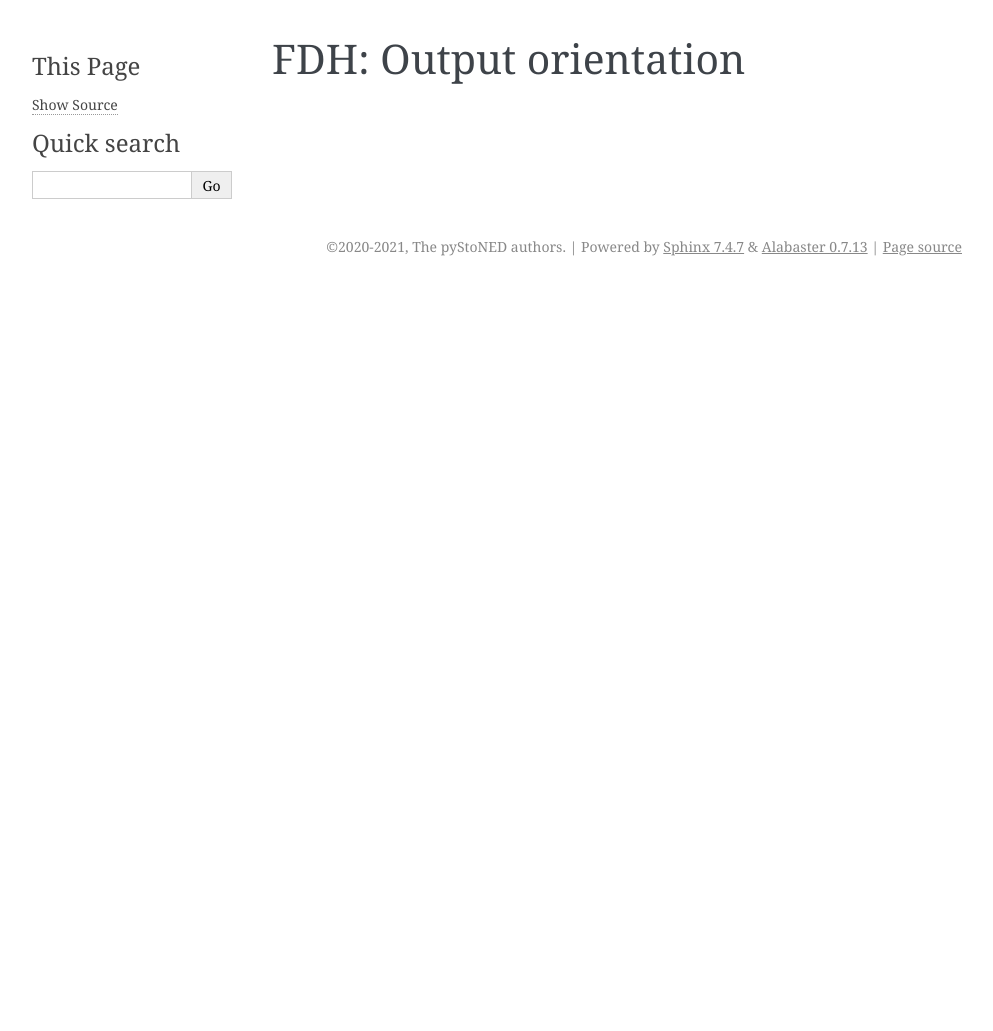
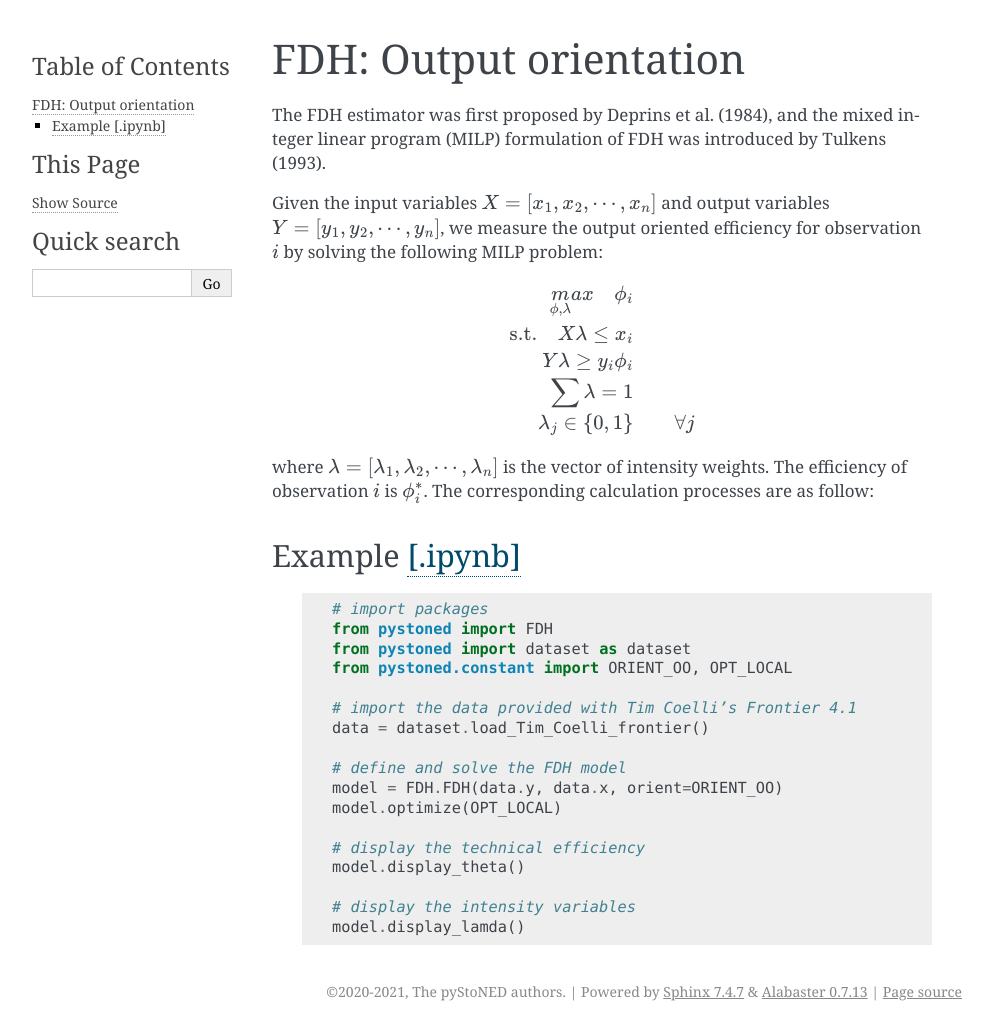
Before and after one commit to ds2010/pyStoNED, a Sphinx documentation site: the page built from doc/sphinx/examples/FDH/fdh_oo.rst, in a window 1280 px wide. Shown: the whole page, without its empty margins (148-1141 px from the left). Built offline with Sphinx 7.4.7, drawn with Linux system fonts in a browser that asks for light colours; before the commit the page ends 900 px from its top, so only the background shows below that.

Commit message:
doc(FDH): add the FDH examples

```diff
--- a/doc/sphinx/examples/FDH/fdh_oo.rst
+++ b/doc/sphinx/examples/FDH/fdh_oo.rst
@@ -1,3 +1,46 @@
 ===========================
 FDH: Output orientation
 ===========================
+
+The FDH estimator was first proposed by Deprins et al. (1984), and the mixed
+integer linear program (MILP) formulation of FDH was introduced by Tulkens (1993).
+
+Given the input variables :math:`X = [x_1, x_2, \cdots, x_n]` and output variables :math:`Y = [y_1, y_2, \cdots, y_n]`,
+we measure the output oriented efficiency for observation :math:`i` by solving the following MILP problem:
+
+.. math::
+    :nowrap:
+
+    \begin{align*}
+            \underset{\mathbf{\phi},\mathbf{\lambda}}max \quad \phi_i \\
+            \mbox{s.t.} \quad
+            X\lambda \le x_i  \\
+            Y\lambda \ge y_i \phi_i \\
+            \sum \lambda = 1 \\
+            \lambda_j \in \{0, 1\} &{}& \forall j
+    \end{align*}
+where :math:`\lambda = [\lambda_1, \lambda_2, \cdots, \lambda_n]` is the vector of intensity weights. The efficiency
+of observation :math:`i` is :math:`\phi^*_i`. The corresponding calculation processes are as follow:
+
+Example `[.ipynb] <https://colab.research.google.com/github/ds2010/pyStoNED/blob/master/notebooks/FDH_oo.ipynb>`_
+---------------------------------------------------------------------------------------------------------------------
+
+    .. code:: python
+
+        # import packages
+        from pystoned import FDH
+        from pystoned import dataset as dataset
+        from pystoned.constant import ORIENT_OO, OPT_LOCAL
+
+        # import the data provided with Tim Coelli’s Frontier 4.1
+        data = dataset.load_Tim_Coelli_frontier()
+
+        # define and solve the FDH model
+        model = FDH.FDH(data.y, data.x, orient=ORIENT_OO)
+        model.optimize(OPT_LOCAL)
+
+        # display the technical efficiency
+        model.display_theta()
+
+        # display the intensity variables
+        model.display_lamda()
```
Also changed, not shown: doc/sphinx/examples/FDH/fdh_io.rst (+44 -0 lines), 2 other files.
